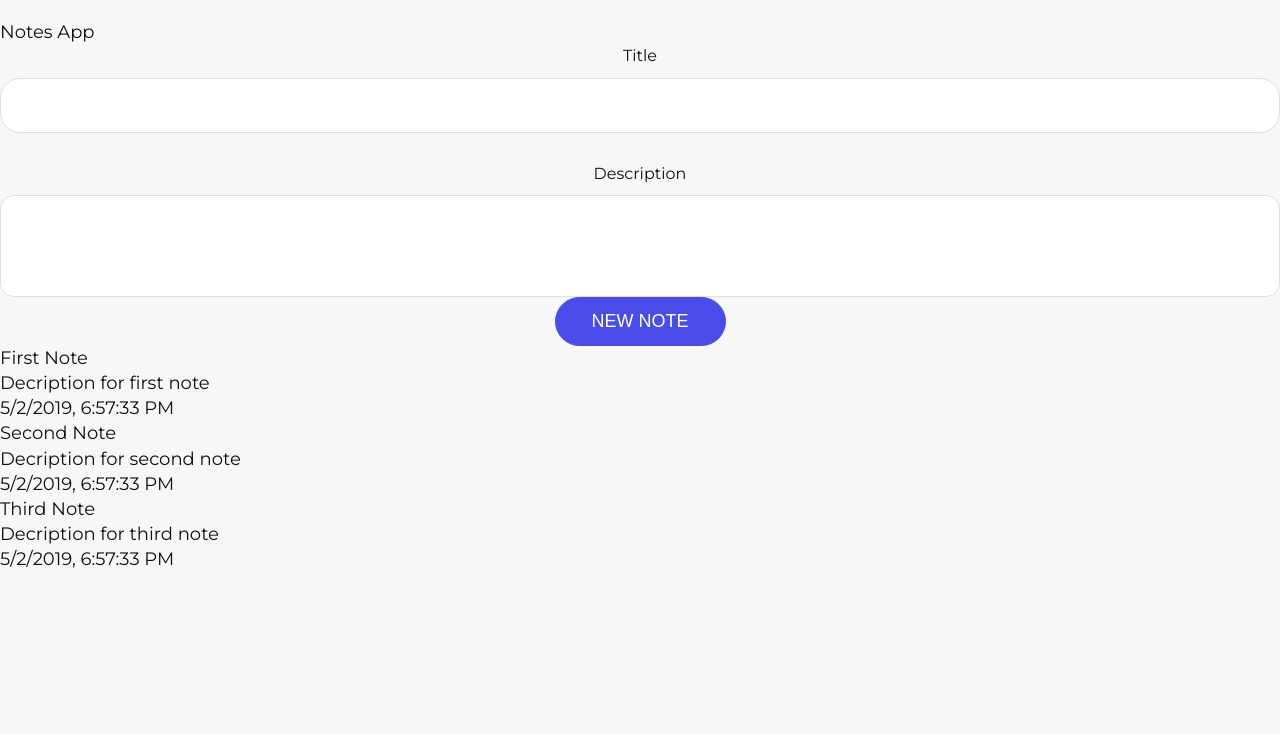
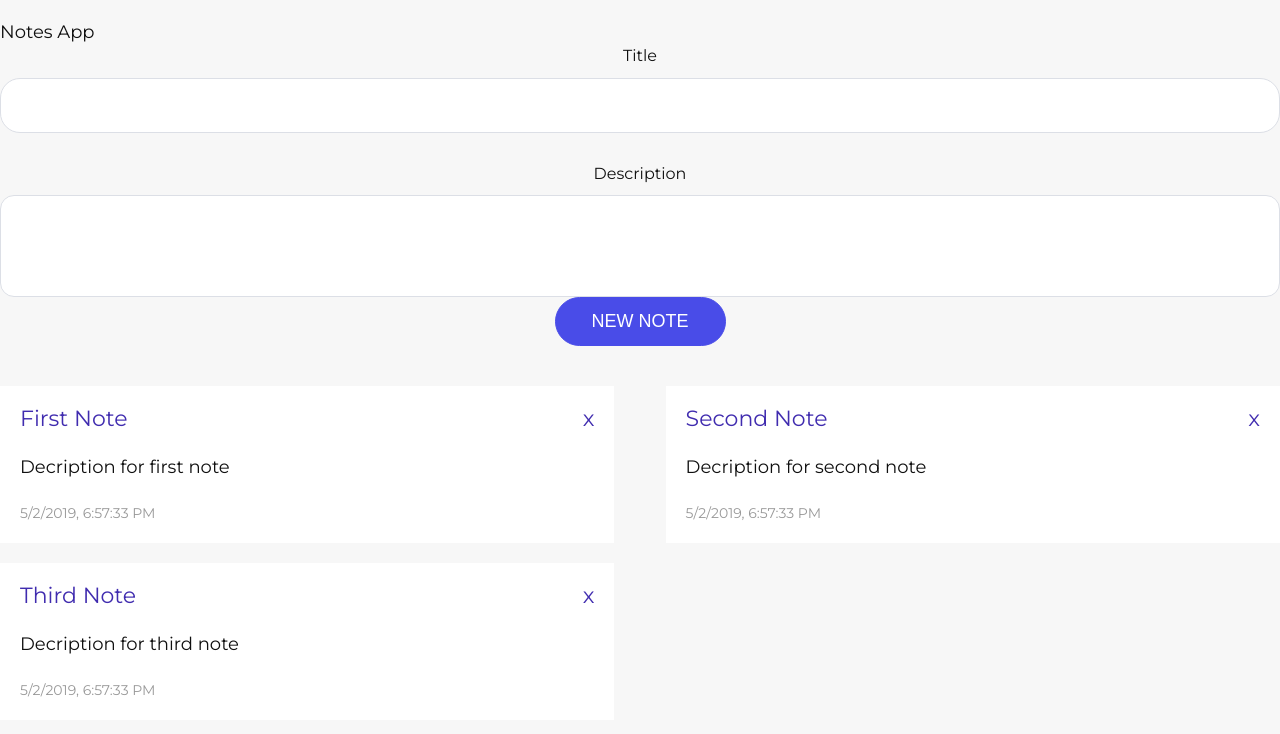
Before and after one commit to ArtemAbramov/NoteApp, a Vue app: page / in a window 1280 px wide. Shown: the top 734 px of the page. Built offline with nearby package versions, Linux system fonts and the light colour scheme.

Commit message:
Add Notes component and removeNote method

```diff
--- a/src/App.vue
+++ b/src/App.vue
@@ -3,25 +3,25 @@
     <div class='wrapper-content'>
       <section>
         <div class="container">
+
+          <!-- Title -->
           <h1> {{ title }} </h1>
+
+          <!-- Message -->
           <message v-if='message' :message='message' />
 
+          <!-- NewNote -->
           <newNote
             :note='note'
-            @addNote='addNote' />
+            @addNote='addNote'
+          />
 
-          <!-- note list -->
-          <div class="notes">
-            <div class="note" v-for='(note, index) in notes' :key='index'>
-              <div class="note-header">
-                <p> {{ note.title }} </p>
-              </div>
-              <div class="note-body">
-                <p> {{ note.descr }} </p>
-                <span> {{ note.date }} </span>
-              </div>
-            </div>
-          </div>
+          <!-- Notes -->
+          <notes
+            :notes='notes'
+            @remove='removeNote'
+          />
+
         </div>
       </section>
     </div>
@@ -31,10 +31,12 @@
 <script>
 import message from '@/components/Message.vue'
 import newNote from '@/components/NewNote.vue'
+import notes from '@/components/Notes.vue'
 export default {
   components: {
     message,
-    newNote
+    newNote,
+    notes
   },
   data () {
     return {
@@ -81,6 +83,9 @@ export default {
       this.note.title = ''
       this.note.descr = ''
       this.message = null
+    },
+    removeNote (index) {
+      this.notes.splice(index, 1)
     }
   }
 }
--- /dev/null
+++ b/src/components/Notes.vue
@@ -0,0 +1,69 @@
+<template>
+  <div class="notes">
+    <div class="note" v-for="(note, index) in notes" :key="index">
+      <div class="note-header">
+        <p>{{ note.title }}</p>
+        <p style="cursor: pointer;" @click="removeNote(index)">x</p>
+      </div>
+      <div class="note-body">
+        <p>{{ note.descr }}</p>
+        <span>{{ note.date }}</span>
+      </div>
+    </div>
+  </div>
+</template>
+
+<script>
+export default {
+  props: {
+    notes: {
+      type: Array,
+      requires: true
+    }
+  },
+  methods: {
+    removeNote (index) {
+      this.$emit('remove', index)
+    }
+  }
+}
+</script>
+
+<style lang="scss">
+.notes {
+  display: flex;
+  align-items: center;
+  justify-content: space-between;
+  flex-wrap: wrap;
+  padding: 40px 0;
+
+  .note {
+    width: 48%;
+    padding: 18px 20px;
+    margin-bottom: 20px;
+    background-color: #fff;
+
+    &-header {
+      display: flex;
+      align-items: center;
+      justify-content: space-between;
+
+      p {
+        color: #402caf;
+        font-size: 22px;
+      }
+    }
+
+    &-body {
+      p {
+        margin: 20px 0;
+      }
+
+      span {
+        font-size: 14px;
+        color: #999;
+      }
+    }
+  }
+}
+</style>
```
